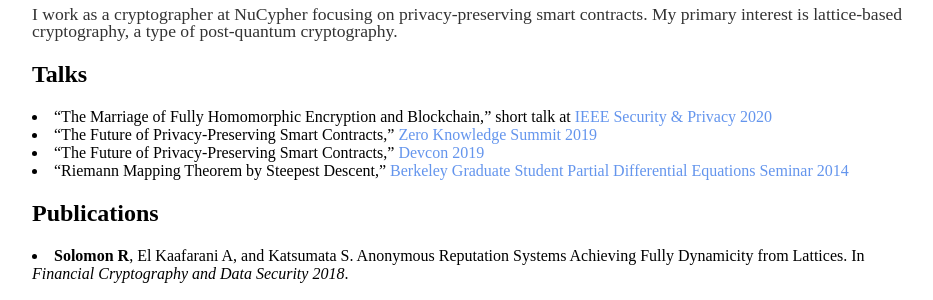
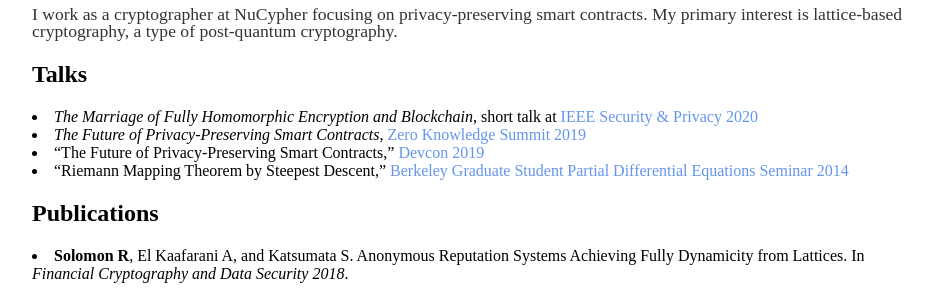
Before and after one commit to ravital/ravital.github.io, a Jekyll site: the page built from about/index.html, in a window 1280 px wide. Shown: the part 152-452 px from the top of the page, without its empty margins (160-1093 px from the left). Built offline with Jekyll 4.4.1, drawn with Linux system fonts in a browser that asks for light colours.

```diff
--- a/about/index.html
+++ b/about/index.html
@@ -8,8 +8,8 @@ title: About Ravital Solomon
 			<p> I work as a cryptographer at NuCypher focusing on privacy-preserving smart contracts. My primary interest is lattice-based cryptography, a type of post-quantum cryptography. </p>
 
 			<h2>Talks</h2>
-			<li><q>The Marriage of Fully Homomorphic Encryption and Blockchain,</q> short talk at <a href="https://www.ieee-security.org/TC/SP2020/program-shorttalks.html">IEEE Security & Privacy 2020</a></li>
-			<li><q>The Future of Privacy-Preserving Smart Contracts,</q> <a href="https://www.zeroknowledge.fm/summit">Zero Knowledge Summit 2019</a></li>
+			<li><i>The Marriage of Fully Homomorphic Encryption and Blockchain</i>, short talk at <a href="https://www.ieee-security.org/TC/SP2020/program-shorttalks.html">IEEE Security & Privacy 2020</a></li>
+			<li><i>The Future of Privacy-Preserving Smart Contracts</i>, <a href="https://www.zeroknowledge.fm/summit">Zero Knowledge Summit 2019</a></li>
 			<li><q>The Future of Privacy-Preserving Smart Contracts,</q> <a href="https://archive.devcon.org/">Devcon 2019</a></li>
 			<li><q>Riemann Mapping Theorem by Steepest Descent,</q> <a href="https://math.berkeley.edu/"> Berkeley Graduate Student Partial Differential Equations Seminar 2014</a></li>
 
```
